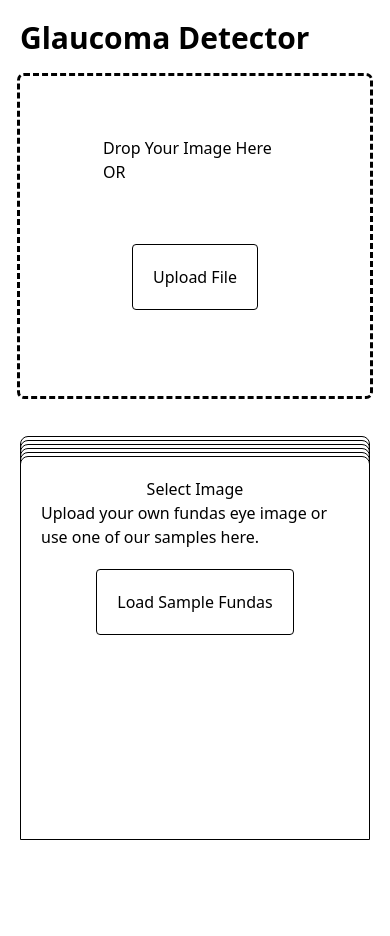
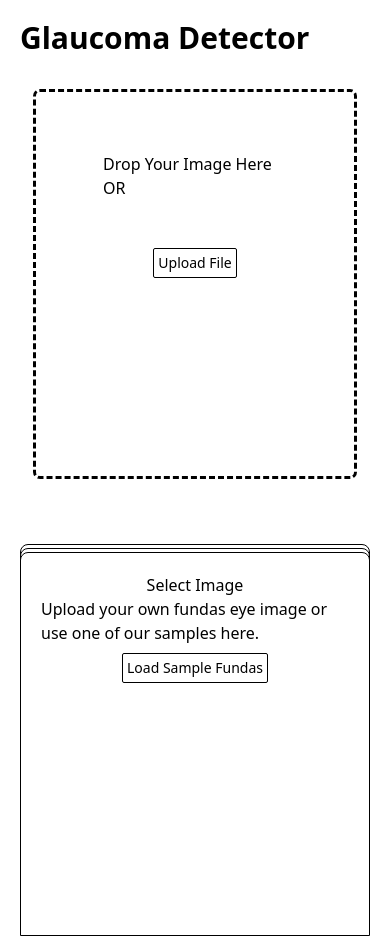
Before and after one commit to Joshuajrodrigues/glaucoma-detector, a Next.js app: page / in a window 390 px wide. Before the commit the page ends 844 px from the top, so only its background shows below. Built offline with nearby package versions, Linux system fonts and the light colour scheme.

Commit message:
responsiveness

```diff
--- a/components/Button.tsx
+++ b/components/Button.tsx
@@ -5,7 +5,7 @@ const Button:FunctionComponent<{
     onClick?:React.MouseEventHandler<HTMLButtonElement>
 }> = ({children,onClick,...other}) => {
   return (
-    <button onClick={onClick} className='p-5 m-5 border rounded border-black'>{children}</button>
+    <button onClick={onClick} className=' border-black border text-sm rounded-sm m-2 p-1 '>{children}</button>
   )
 }
 
--- a/components/CardContainer.tsx
+++ b/components/CardContainer.tsx
@@ -69,14 +69,14 @@ const CardContainer: FunctionComponent<{
 
   }
   return (
-    <div className="relative w-full h-full p-5 ">
-      <Card isVisible={!steps.includes(0)} index={0} />
-      <Card isVisible={!steps.includes(1)} index={1} />
-      <Card isVisible={!steps.includes(2)} index={2} />
+    <div className="relative md:w-1/2 w-full h-full p-5 ">
       <Card isVisible={!steps.includes(3)} index={3} >
-        <Button onClick={() => setImageToShow("cup")}>Show Cup</Button>
-        <Button onClick={() => setImageToShow("disk")}>Show Disk</Button>
-        <Button onClick={() => setImageToShow("current")}>Show Original</Button>
+
+        <div className="flex">
+          <Button onClick={() => setImageToShow("cup")}>Show Cup</Button>
+          <Button onClick={() => setImageToShow("disk")}>Show Disk</Button>
+          <Button onClick={() => setImageToShow("current")}>Show Original</Button>
+        </div>
       </Card>
       <Card
         isVisible={!steps.includes(4)}
--- a/components/ImageContainer.tsx
+++ b/components/ImageContainer.tsx
@@ -123,10 +123,10 @@ const ImageContainer: FunctionComponent<{
     }
   }, [loadSample])
   return (
-    <section>
+    <section className="md:w-1/2">
       <div
         className={
-          "flex justify-center items-center md:w-full lg:w-1/2 h-80 p-5 m-5 border-black rounded outline-dashed "
+          "flex justify-center items-center h-96 md:w-96 lg:w-5/6 md:h-96 md:ml-7 p-5 m-9 border-black rounded outline-dashed "
         }
       >
         <div className=" w-full h-full relative flex flex-col items-center ">
--- a/pages/index.tsx
+++ b/pages/index.tsx
@@ -24,15 +24,18 @@ export default function Home() {
         <meta name="viewport" content="width=device-width, initial-scale=1" />
         <link rel="icon" href="/favicon.ico" />
       </Head>
-      <main className="">
+      <main >
         <h1 className="text-3xl font-bold m-5">Glaucoma Detector</h1>
+        <div className="md:flex md:h-full">
+
         <ImageContainer
           imageRef={imgRef}
           instructions="Drop Your Image Here OR"
           multiple={false}
 
-        />
+          />
         <CardContainer imageRef={imgRef} />
+        </div>
       </main>
     </>
   );
--- a/utils/canvasPreprocessing.ts
+++ b/utils/canvasPreprocessing.ts
@@ -14,8 +14,8 @@ export async function canvasPreprocess(
     const crop ={
         x:0,
         y:0,
-        width:image.width,
-        height:image.height
+        width: image.naturalWidth,
+        height: image.naturalHeight
     }
     if (!ctx) throw new Error("No 2d context");
 
```
